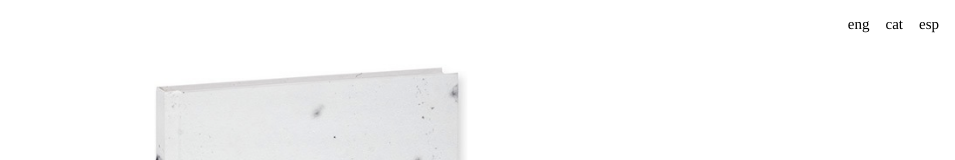
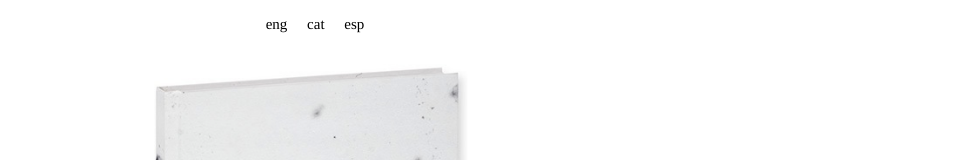
Before and after one commit to acstll/almost-there, a website: page book/index.html in a window 1280 px wide. Shown: the top 160 px of the page, without its empty margins (325-1280 px from the left). Drawn offline with Linux system fonts and the light colour scheme.

Commit message:
book.css change

```diff
--- a/css/book.css
+++ b/css/book.css
@@ -461,16 +461,17 @@ blockquote > p {
 #switcher {
   position: absolute;
   z-index: 10;
+  width: 100%;
   top: 1.067em;
-  right: 1.067em;
   list-style: none;
   margin: 0;
   padding: 0;
+  text-align: center;
 }
 
 #switcher > li {
-  float: left;
-  margin-left: 1.067em;
+  display: inline-block;
+  margin: 0 0.5335em;
 }
 
 .together {
```
